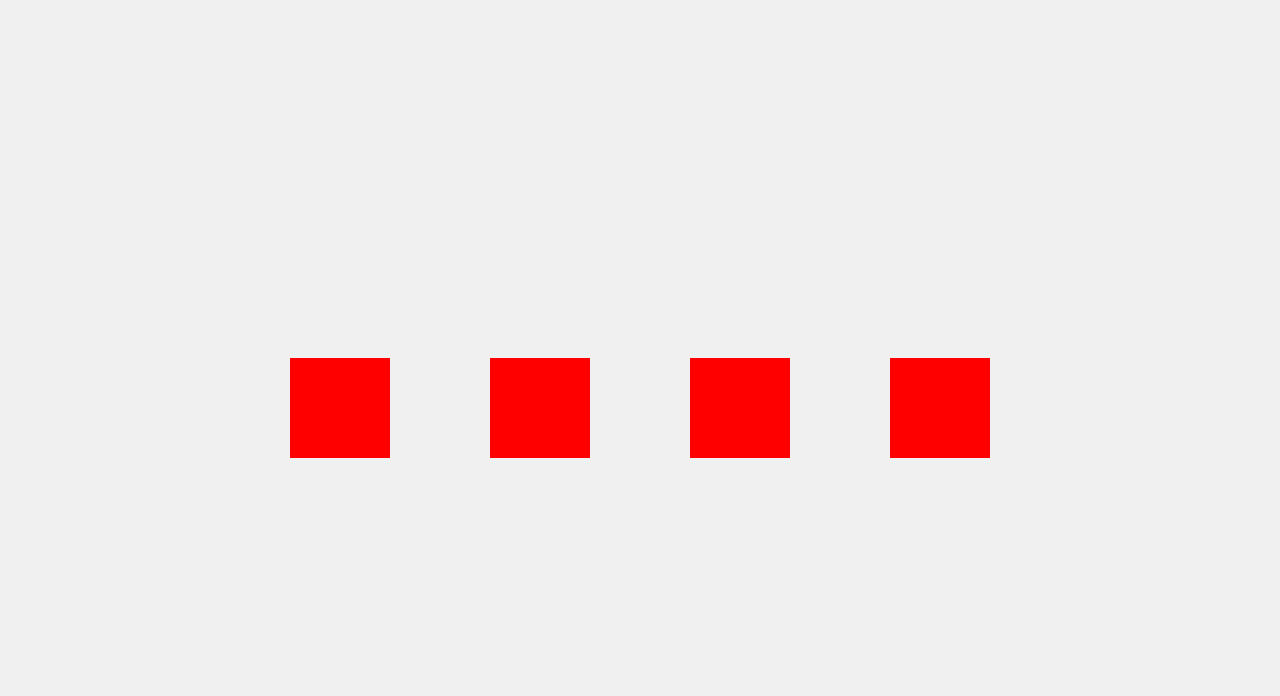
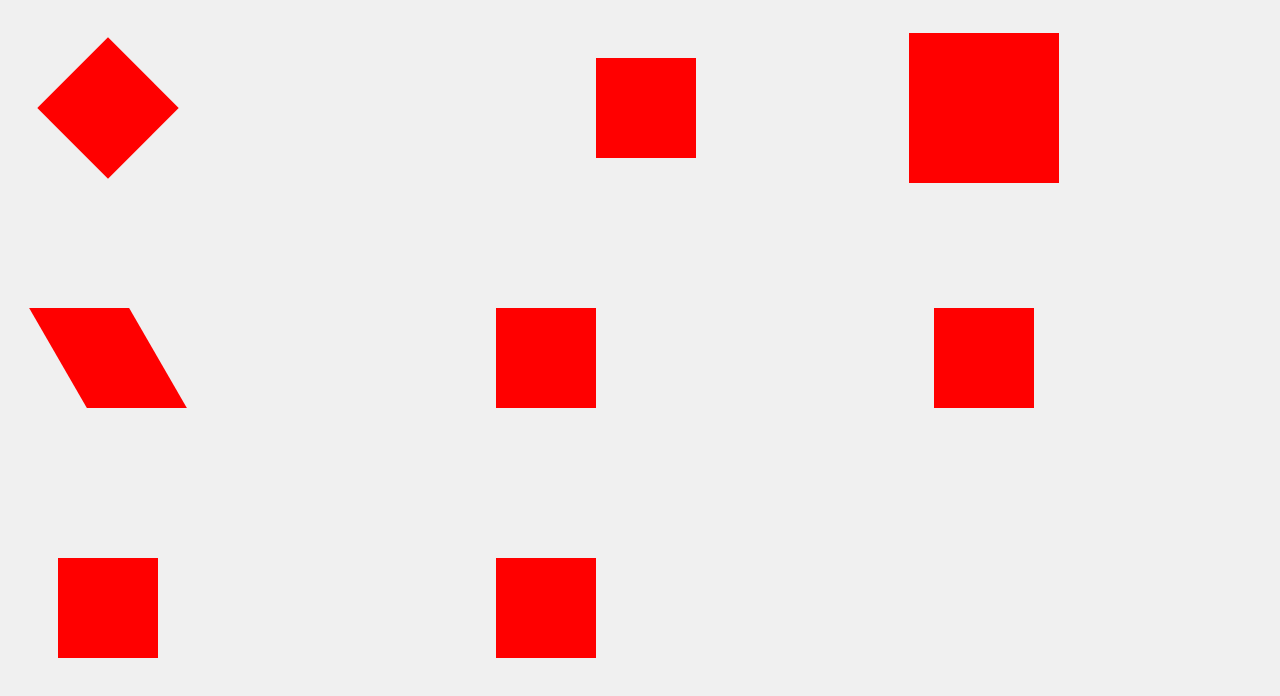
Before and after one commit to prabhsingh20/skylarkAca, a plain HTML site: page transform_26.html in a window 1280 px wide. Drawn offline with Linux system fonts and the light colour scheme.

Commit message:
translate

```diff
--- a/transform_26.html
+++ b/transform_26.html
@@ -6,29 +6,42 @@
     <title>Document</title>
     <style>
       body {
-        display: flex;
+        display: grid;
+        grid-template-columns: repeat(auto-fit, minmax(200px, 1fr));
         justify-content: center;
         align-items: center;
-        height: 100vh;
         background-color: #f0f0f0;
-        gap: 100px;
+        gap: 150px;
+        padding: 50px;
       }
       .box {
         width: 100px;
         height: 100px;
         background-color: red;
       }
-      .box_1:hover {
+      .box_1 {
         transform: rotate(45deg);
       }
-      .box_2:hover {
+      .box_2 {
+        transform: translateX(100px);
+      }
+      .box_3 {
+        transform: scale(1.5);
+      }
+      .box_4 {
+        transform: skew(30deg);
+      }
+      .box_5:hover {
+        transform: rotate(250deg);
+      }
+      .box_6:hover {
         transform: translateY(100px);
       }
-      .box_3:hover {
-        transform: scale(1.5);
+      .box_7:hover {
+        transform: scale(0.5);
       }
-      .box_4:hover {
-        transform: skew(30deg);
+      .box_8:hover {
+        transform: skew(150deg);
       }
     </style>
   </head>
@@ -37,5 +50,9 @@
     <div class="box box_2"></div>
     <div class="box box_3"></div>
     <div class="box box_4"></div>
+    <div class="box box_5"></div>
+    <div class="box box_6"></div>
+    <div class="box box_7"></div>
+    <div class="box box_8"></div>
   </body>
 </html>
```
